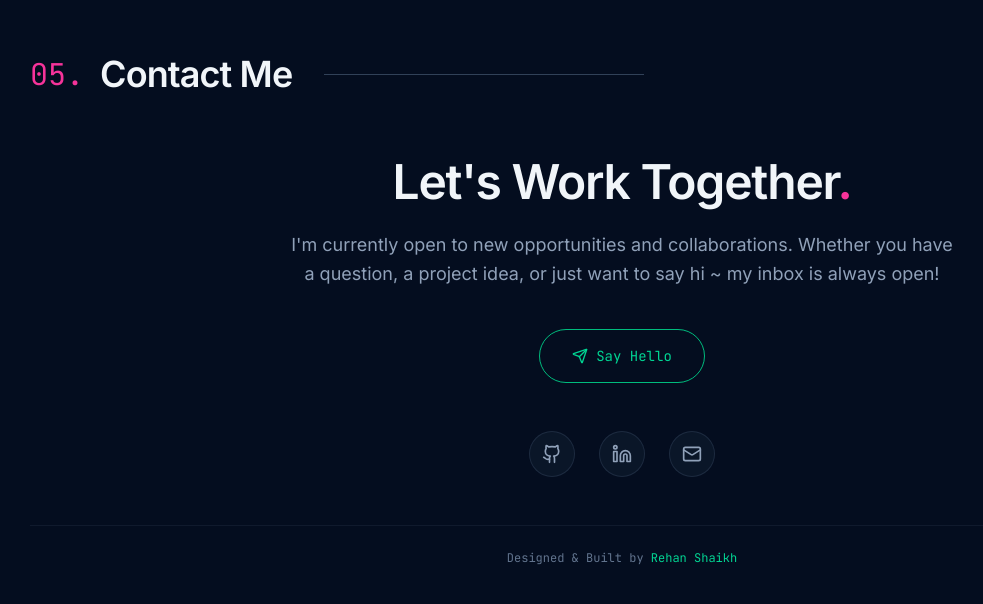
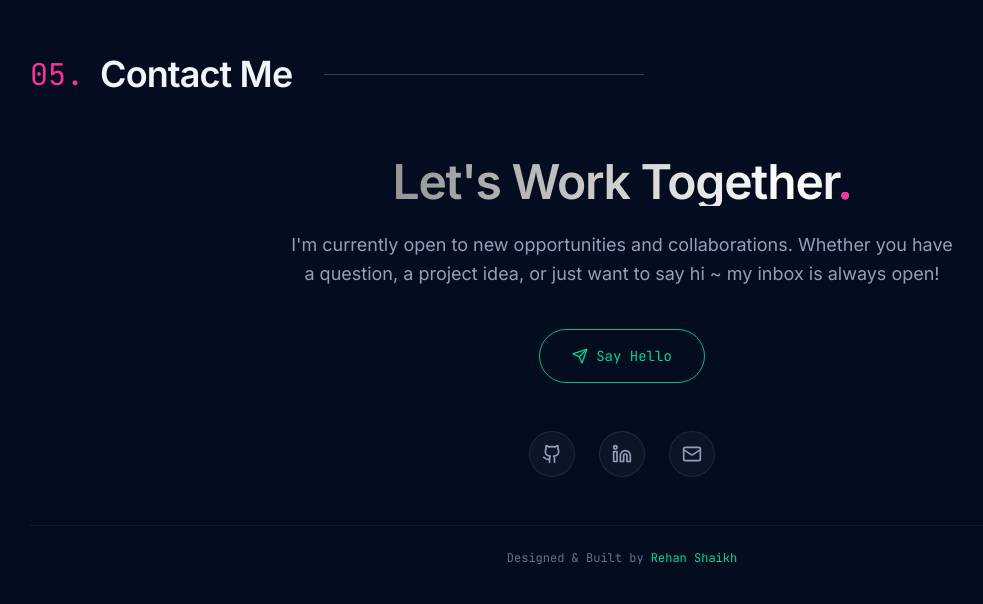
Before and after one commit to RehanShaikh23/Redesign-Portfolio, a React (Vite) app: page / in a window 1280 px wide. Shown: the part 4142-4746 px from the top of the page, without its empty margins (18-1001 px from the left). Built offline with nearby package versions, Linux system fonts and the light colour scheme.

Commit message:
Added There Hover effects

```diff
--- a/src/components/Contact.jsx
+++ b/src/components/Contact.jsx
@@ -1,10 +1,11 @@
 import { Mail, Github, Linkedin, Send } from 'lucide-react'
 import { useScrollReveal } from '../hooks/useScrollReveal'
+import { motion } from 'motion/react'
 
 const socials = [
-  { icon: Github, label: 'GitHub', url: 'https://github.com/RehanShaikh23' },
-  { icon: Linkedin, label: 'LinkedIn', url: 'https://www.linkedin.com/in/rehan-shaikh23-5a1206318/' },
-  { icon: Mail, label: 'Email', url: 'https://mail.google.com/mail/?view=cm&to=rehanshaikh.dev@gmail.com' },
+  { icon: Github, label: 'GitHub', url: 'https://github.com/RehanShaikh23', hoverColor: '#ffffff', hoverBorder: 'rgba(255,255,255,0.3)' },
+  { icon: Linkedin, label: 'LinkedIn', url: 'https://www.linkedin.com/in/rehan-shaikh23-5a1206318/', hoverColor: '#0A66C2', hoverBorder: 'rgba(10,102,194,0.3)' },
+  { icon: Mail, label: 'Email', url: 'https://mail.google.com/mail/?view=cm&to=rehanshaikh.dev@gmail.com', hoverColor: '#EA4335', hoverBorder: 'rgba(234,67,53,0.3)' },
 ]
 
 export default function Contact() {
@@ -30,9 +31,19 @@ export default function Contact() {
         className={`max-w-2xl mx-auto text-center reveal-scale ${content.isVisible ? 'visible' : ''}`}
       >
         {/* Heading */}
-        <h3 className="text-3xl lg:text-5xl font-semibold text-slate-100 tracking-tight mb-6">
+        <motion.h3
+          animate={{
+            backgroundPosition: ['200% center', '-200% center'],
+          }}
+          className="text-3xl lg:text-5xl font-semibold tracking-tight mb-6 bg-[length:200%_100%] bg-gradient-to-r from-white via-neutral-600 to-white bg-clip-text text-transparent"
+          transition={{
+            duration: 3,
+            ease: 'linear',
+            repeat: Infinity,
+          }}
+        >
           Let's Work Together<span className="text-pink-500">.</span>
-        </h3>
+        </motion.h3>
         <p className="text-lg text-slate-400 leading-relaxed mb-10">
           I'm currently open to new opportunities and collaborations. Whether you have a
           question, a project idea, or just want to say hi ~ my inbox is always open!
@@ -58,7 +69,19 @@ export default function Contact() {
               target="_blank"
               rel="noopener noreferrer"
               aria-label={social.label}
-              className="p-3 rounded-full bg-[#0A1628] border border-slate-700/50 text-slate-400 hover:text-emerald-400 hover:border-emerald-500/30 transition-all duration-300 hover:shadow-lg hover:shadow-emerald-500/5 cursor-pointer"
+              className="social-icon-link p-3 rounded-full bg-[#0A1628] border border-slate-700/50 text-slate-400 transition-all duration-300 cursor-pointer"
+              style={{
+                '--hover-color': social.hoverColor,
+                '--hover-border': social.hoverBorder,
+              }}
+              onMouseEnter={(e) => {
+                e.currentTarget.style.color = social.hoverColor
+                e.currentTarget.style.borderColor = social.hoverBorder
+              }}
+              onMouseLeave={(e) => {
+                e.currentTarget.style.color = ''
+                e.currentTarget.style.borderColor = ''
+              }}
             >
               <social.icon className="w-5 h-5" />
             </a>
```
